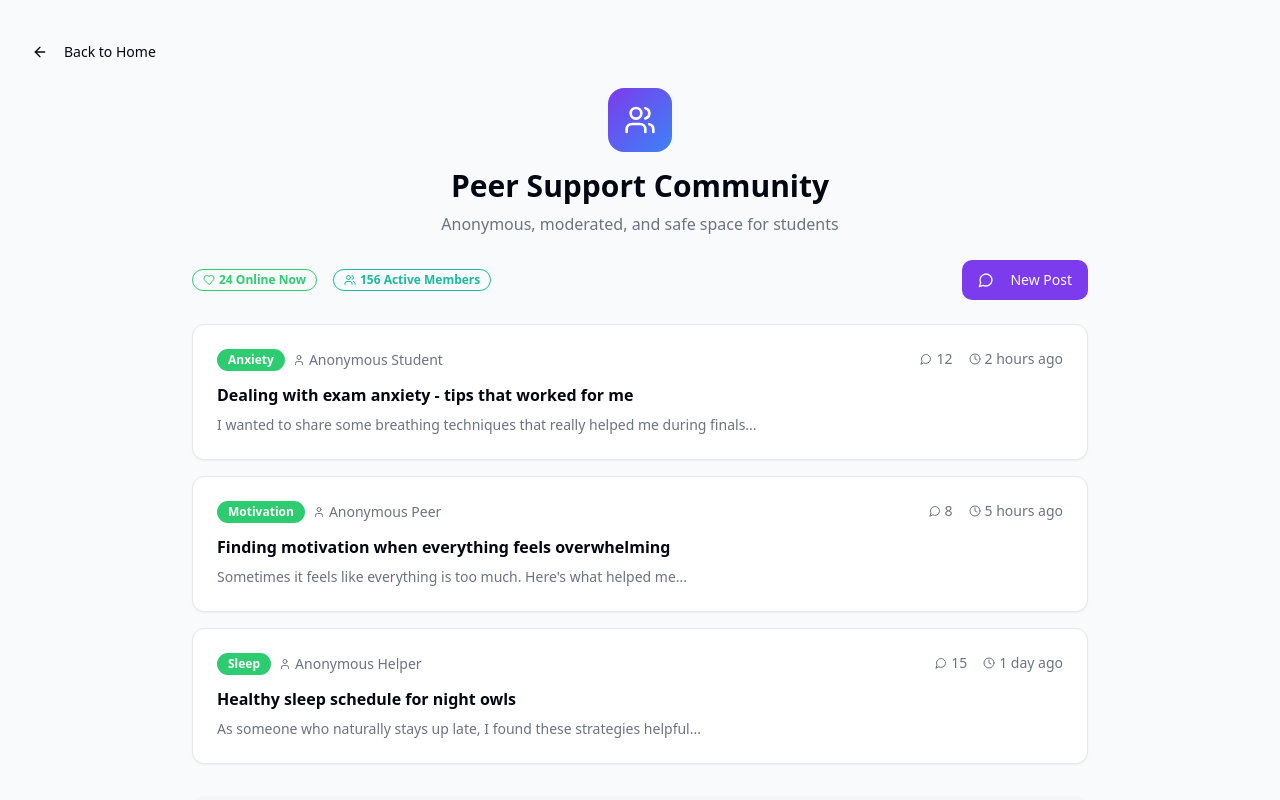
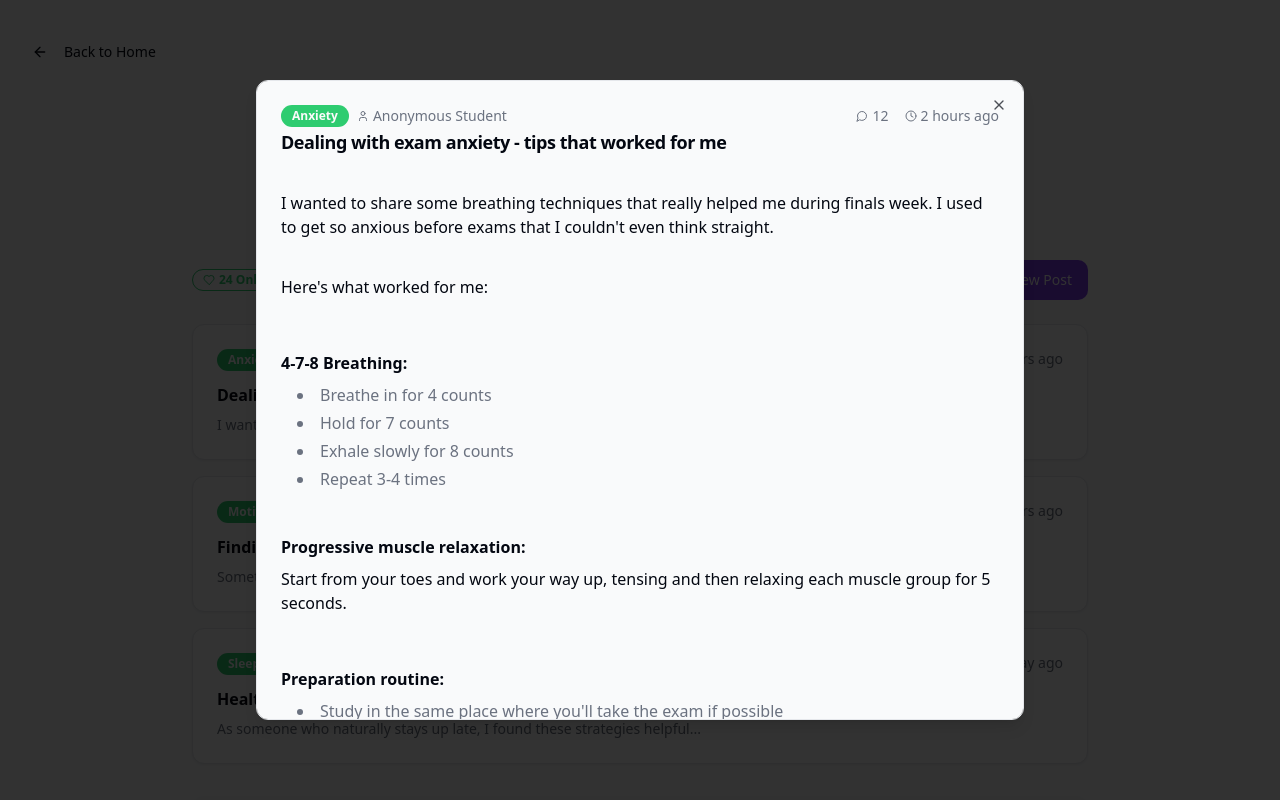
Before and after one commit to starayush23/sage-campus-aid, a React (Vite) app: page /peer-support in a window 1280 px wide. Both pictures are taken after a click on the element 640 px from the left and 392 px from the top of the page. Shown: the top 800 px of the page. Built offline with nearby package versions, Linux system fonts and the light colour scheme.

Commit message:
Update PeerSupport component

```diff
--- a/src/components/PeerSupport.tsx
+++ b/src/components/PeerSupport.tsx
@@ -3,8 +3,9 @@ import { Button } from "@/components/ui/button";
 import { Card, CardContent, CardHeader, CardTitle } from "@/components/ui/card";
 import { Input } from "@/components/ui/input";
 import { Textarea } from "@/components/ui/textarea";
+import { Dialog, DialogContent, DialogHeader, DialogTitle } from "@/components/ui/dialog";
 import { Badge } from "@/components/ui/badge";
-import { Users, MessageCircle, ArrowLeft, Heart, Clock, User } from "lucide-react";
+import { Users, MessageCircle, ArrowLeft, Heart, Clock, User, X } from "lucide-react";
 import { Link } from "react-router-dom";
 
 const forumPosts = [
@@ -15,7 +16,26 @@ const forumPosts = [
     time: "2 hours ago",
     replies: 12,
     category: "Anxiety",
-    preview: "I wanted to share some breathing techniques that really helped me during finals..."
+    preview: "I wanted to share some breathing techniques that really helped me during finals...",
+    content: `I wanted to share some breathing techniques that really helped me during finals week. I used to get so anxious before exams that I couldn't even think straight.
+
+Here's what worked for me:
+
+*4-7-8 Breathing:*
+- Breathe in for 4 counts
+- Hold for 7 counts
+- Exhale slowly for 8 counts
+- Repeat 3-4 times
+
+*Progressive muscle relaxation:*
+Start from your toes and work your way up, tensing and then relaxing each muscle group for 5 seconds.
+
+*Preparation routine:*
+- Study in the same place where you'll take the exam if possible
+- Practice deep breathing before each study session
+- Take regular breaks every 45 minutes
+
+I went from panic attacks during exams to actually feeling calm and focused. It takes practice but it really works! Anyone else have techniques that helped them?`
   },
   {
     id: 2,
@@ -24,7 +44,25 @@ const forumPosts = [
     time: "5 hours ago",
     replies: 8,
     category: "Motivation",
-    preview: "Sometimes it feels like everything is too much. Here's what helped me..."
+    preview: "Sometimes it feels like everything is too much. Here's what helped me...",
+    content: `Sometimes it feels like everything is too much. Between assignments, work, social life, and just trying to take care of myself - I was drowning. Here's what helped me get back on track:
+
+*Start ridiculously small:*
+Instead of "I need to write this entire essay," I'd tell myself "I just need to open the document." Once I started, momentum carried me.
+
+*The 2-minute rule:*
+If something takes less than 2 minutes, do it now. This stopped small tasks from piling up into an overwhelming mountain.
+
+*Energy management over time management:*
+I stopped scheduling important work during my low-energy times. I'm most alert in the morning, so that's when I tackle the hardest stuff.
+
+*Celebration ritual:*
+After completing anything - even small tasks - I do a little victory dance or treat myself to something nice. It sounds silly but positive reinforcement really works.
+
+*Permission to rest:*
+I had to learn that rest isn't laziness. Sometimes the most productive thing you can do is take a nap or watch a movie.
+
+The overwhelm hasn't completely gone away, but now I have tools to deal with it. What helps you when everything feels like too much?`
   },
   {
     id: 3,
@@ -33,12 +71,40 @@ const forumPosts = [
     time: "1 day ago",
     replies: 15,
     category: "Sleep",
-    preview: "As someone who naturally stays up late, I found these strategies helpful..."
+    preview: "As someone who naturally stays up late, I found these strategies helpful...",
+    content: `As someone who naturally stays up late, I found these strategies helpful for getting better sleep without fighting my natural rhythm too much:
+
+*Gradual shifting:*
+Instead of trying to go to bed 3 hours earlier immediately, I shifted my bedtime by 15 minutes earlier each night. Took about a week but my body adjusted.
+
+*Light management:*
+- Blue light blocking glasses 2 hours before desired bedtime
+- Blackout curtains or eye mask
+- Bright light exposure immediately upon waking (even if it's artificial)
+
+*The wind-down routine:*
+Starting 1 hour before bed:
+- Dim all lights
+- No screens (I know, I know, but it really helps)
+- Reading, journaling, or gentle stretching
+- Herbal tea (chamomile or passionflower)
+
+*Weekend flexibility:*
+I don't stress about staying up later on weekends, but I try not to shift more than 1-2 hours from my weekday schedule.
+
+*Exercise timing:*
+Working out too close to bedtime kept me wired. I moved my workouts to morning or early afternoon.
+
+*The game changer - consistent wake time:*
+Even if I went to bed late, I'd wake up at the same time. Was tired for a few days but then my body started getting sleepy earlier naturally.
+
+I still prefer staying up late, but now I can function on a more "normal" schedule when needed. Anyone else struggle with this?`
   }
 ];
 
 export const PeerSupport = () => {
   const [showNewPost, setShowNewPost] = useState(false);
+  const [selectedPost, setSelectedPost] = useState<number | null>(null);
 
   return (
     <div className="min-h-screen bg-background">
@@ -109,7 +175,7 @@ export const PeerSupport = () => {
           <div className="space-y-4">
             {forumPosts.map((post) => (
               <Card key={post.id} className="hover:shadow-soft transition-all duration-300 cursor-pointer">
-                <CardContent className="p-6">
+                <CardContent className="p-6" onClick={() => setSelectedPost(post.id)}>
                   <div className="flex items-start justify-between mb-3">
                     <div className="flex items-center space-x-2">
                       <Badge variant="secondary">{post.category}</Badge>
@@ -151,6 +217,87 @@ export const PeerSupport = () => {
           </div>
         </div>
       </div>
+
+      {/* Post Detail Dialog */}
+      <Dialog open={selectedPost !== null} onOpenChange={() => setSelectedPost(null)}>
+        <DialogContent className="max-w-3xl max-h-[80vh] overflow-y-auto">
+          {selectedPost && (
+            <>
+              <DialogHeader>
+                <div className="flex items-center justify-between">
+                  <div className="flex items-center space-x-2">
+                    <Badge variant="secondary">
+                      {forumPosts.find(p => p.id === selectedPost)?.category}
+                    </Badge>
+                    <div className="flex items-center space-x-1 text-muted-foreground text-sm">
+                      <User className="h-3 w-3" />
+                      <span>{forumPosts.find(p => p.id === selectedPost)?.author}</span>
+                    </div>
+                  </div>
+                  <div className="flex items-center space-x-4 text-muted-foreground text-sm">
+                    <div className="flex items-center space-x-1">
+                      <MessageCircle className="h-3 w-3" />
+                      <span>{forumPosts.find(p => p.id === selectedPost)?.replies}</span>
+                    </div>
+                    <div className="flex items-center space-x-1">
+                      <Clock className="h-3 w-3" />
+                      <span>{forumPosts.find(p => p.id === selectedPost)?.time}</span>
+                    </div>
+                  </div>
+                </div>
+                <DialogTitle className="text-left mt-4">
+                  {forumPosts.find(p => p.id === selectedPost)?.title}
+                </DialogTitle>
+              </DialogHeader>
+              <div className="mt-6">
+                <div className="prose prose-sm max-w-none text-foreground">
+                  {forumPosts.find(p => p.id === selectedPost)?.content.split('\n').map((paragraph, index) => {
+                    if (paragraph.startsWith('*') && paragraph.endsWith('*')) {
+                      return (
+                        <h4 key={index} className="font-semibold text-foreground mt-4 mb-2">
+                          {paragraph.slice(1, -1)}
+                        </h4>
+                      );
+                    }
+                    if (paragraph.startsWith('- ')) {
+                      return (
+                        <li key={index} className="text-muted-foreground ml-4 mb-1">
+                          {paragraph.slice(2)}
+                        </li>
+                      );
+                    }
+                    if (paragraph.trim() === '') {
+                      return <br key={index} />;
+                    }
+                    return (
+                      <p key={index} className="text-foreground mb-3">
+                        {paragraph}
+                      </p>
+                    );
+                  })}
+                </div>
+                <div className="mt-6 pt-4 border-t border-border">
+                  <div className="flex items-center justify-between">
+                    <div className="flex items-center space-x-2">
+                      <Button variant="outline" size="sm">
+                        <Heart className="h-4 w-4 mr-1" />
+                        Helpful
+                      </Button>
+                      <Button variant="outline" size="sm">
+                        <MessageCircle className="h-4 w-4 mr-1" />
+                        Reply
+                      </Button>
+                    </div>
+                    <Badge variant="outline" className="text-support border-support">
+                      Anonymous & Moderated
+                    </Badge>
+                  </div>
+                </div>
+              </div>
+            </>
+          )}
+        </DialogContent>
+      </Dialog>
     </div>
   );
 };
```
